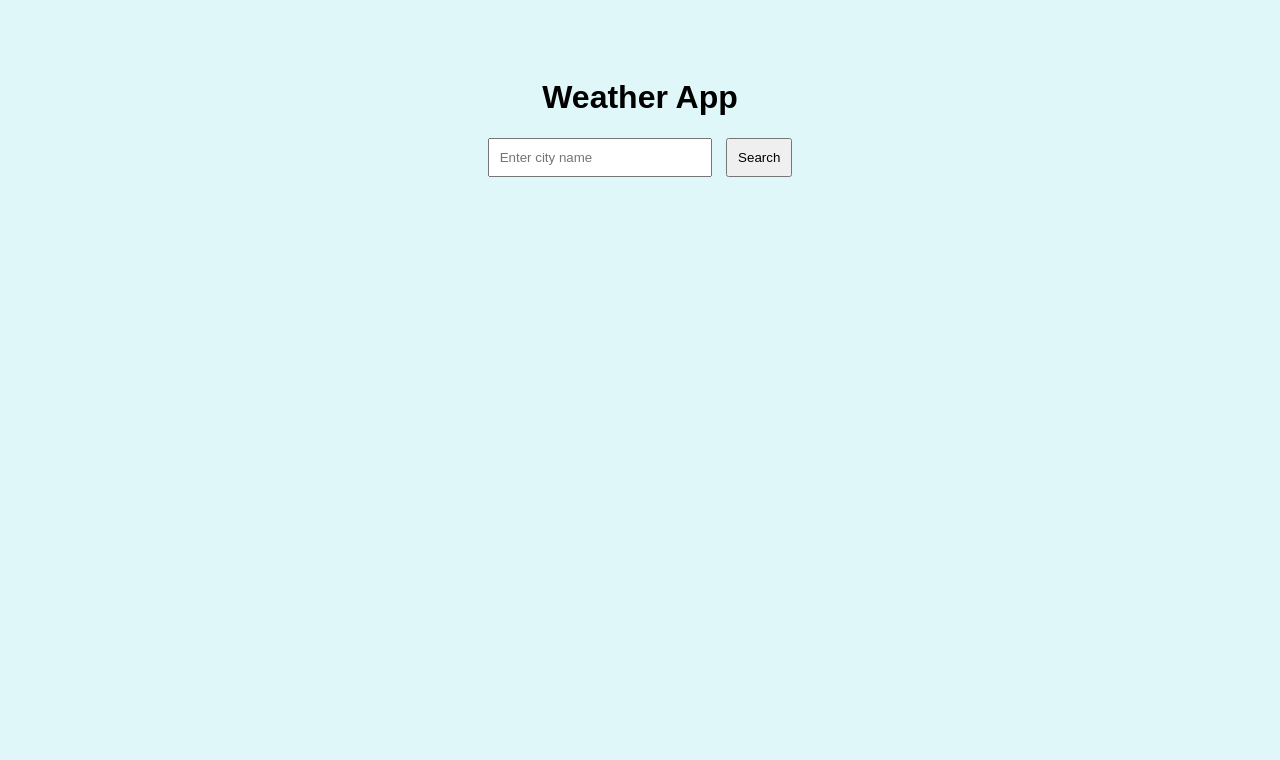
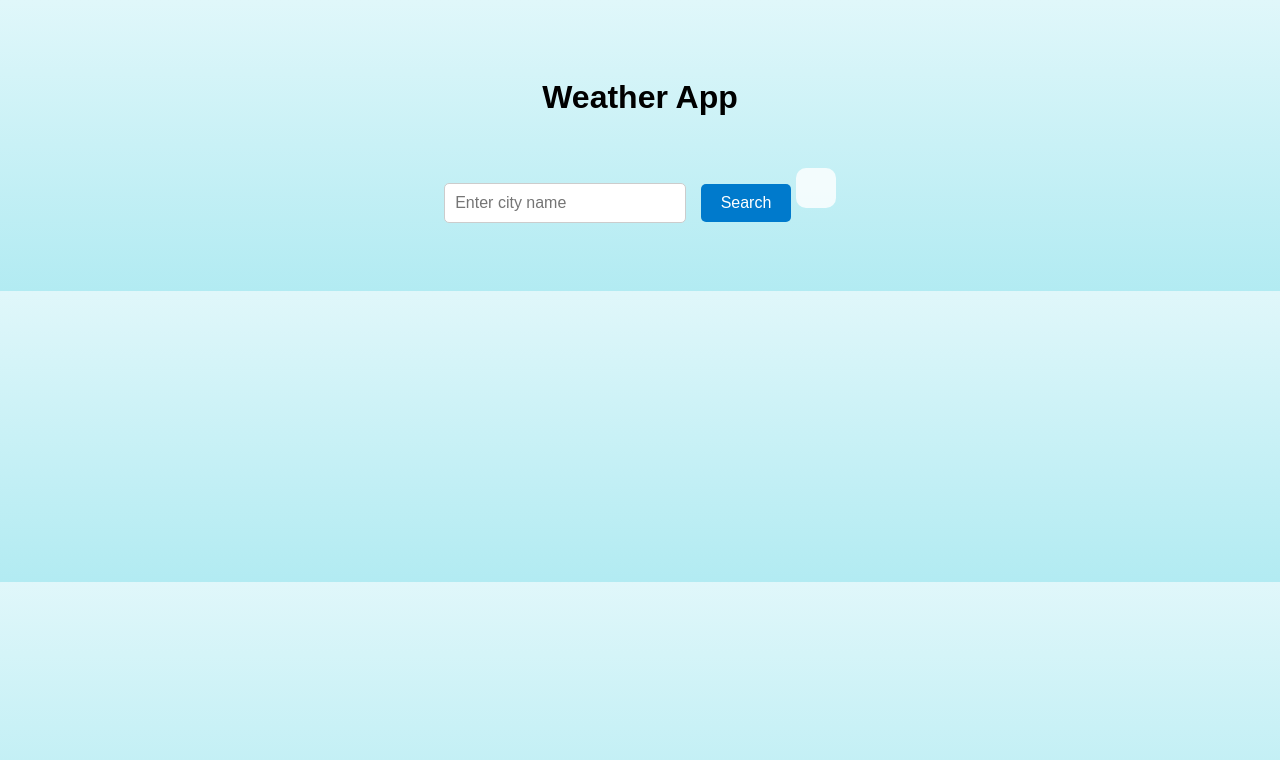
Before and after one commit to MakhaniTech/Weather-app, a plain HTML site: page index.html in a window 1280 px wide. Drawn offline with Linux system fonts and the light colour scheme.

Commit message:
Update style.css

```diff
--- a/style.css
+++ b/style.css
@@ -2,21 +2,40 @@ body {
   font-family: Arial, sans-serif;
   text-align: center;
   padding: 50px;
-  background-color: #e0f7fa;
+  background: linear-gradient(to bottom, #e0f7fa, #b2ebf2);
+  transition: background 0.5s ease;
 }
 
 input {
   padding: 10px;
-  width: 200px;
+  width: 220px;
+  margin: 10px 0;
+  border-radius: 5px;
+  border: 1px solid #ccc;
+  font-size: 16px;
 }
 
 button {
-  padding: 10px;
+  padding: 10px 20px;
   margin-left: 10px;
+  border: none;
+  border-radius: 5px;
+  background-color: #007acc;
+  color: white;
+  font-size: 16px;
   cursor: pointer;
+  transition: background 0.3s ease;
+}
+
+button:hover {
+  background-color: #005f99;
 }
 
 #weatherResult {
-  margin-top: 20px;
-  font-size: 18px;
+  margin-top: 30px;
+  font-size: 20px;
+  background: rgba(255, 255, 255, 0.8);
+  display: inline-block;
+  padding: 20px;
+  border-radius: 10px;
 }
```
